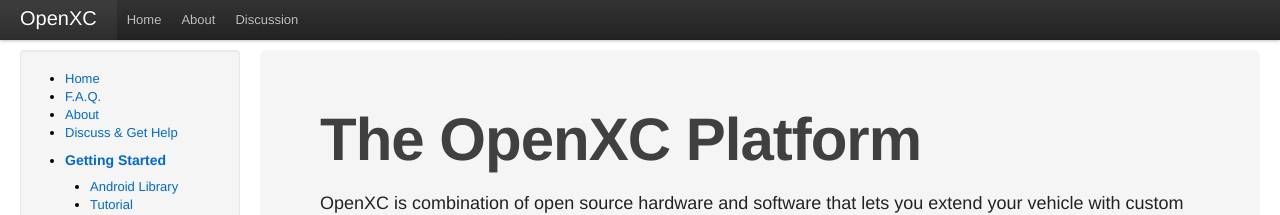
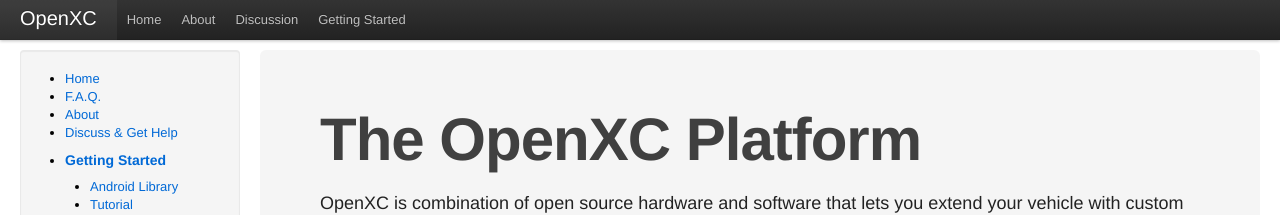
Before and after one commit to openxc/openxcplatform.com, a Jekyll site: the page built from index.html, in a window 1280 px wide. Shown: the top 215 px of the page. Built offline with Jekyll 4.4.1, drawn with Linux system fonts in a browser that asks for light colours; nearby versions of some CDN libraries; Markdown is read by kramdown in place of the engine named in the settings; comment, search, counter and statistics services are not loaded.

Commit message:
Add a getting started link to the top nav bar.

```diff
--- a/_layouts/default.html
+++ b/_layouts/default.html
@@ -32,6 +32,7 @@
                 <li><a href="/">Home</a></li>
                 <li><a href="/about.html">About</a></li>
                 <li><a href="/discuss.html">Discussion</a></li>
+                <li><a href="/getting-started/index.html">Getting Started</a><ul>
             </ul>
         </div>
     </div>
```
